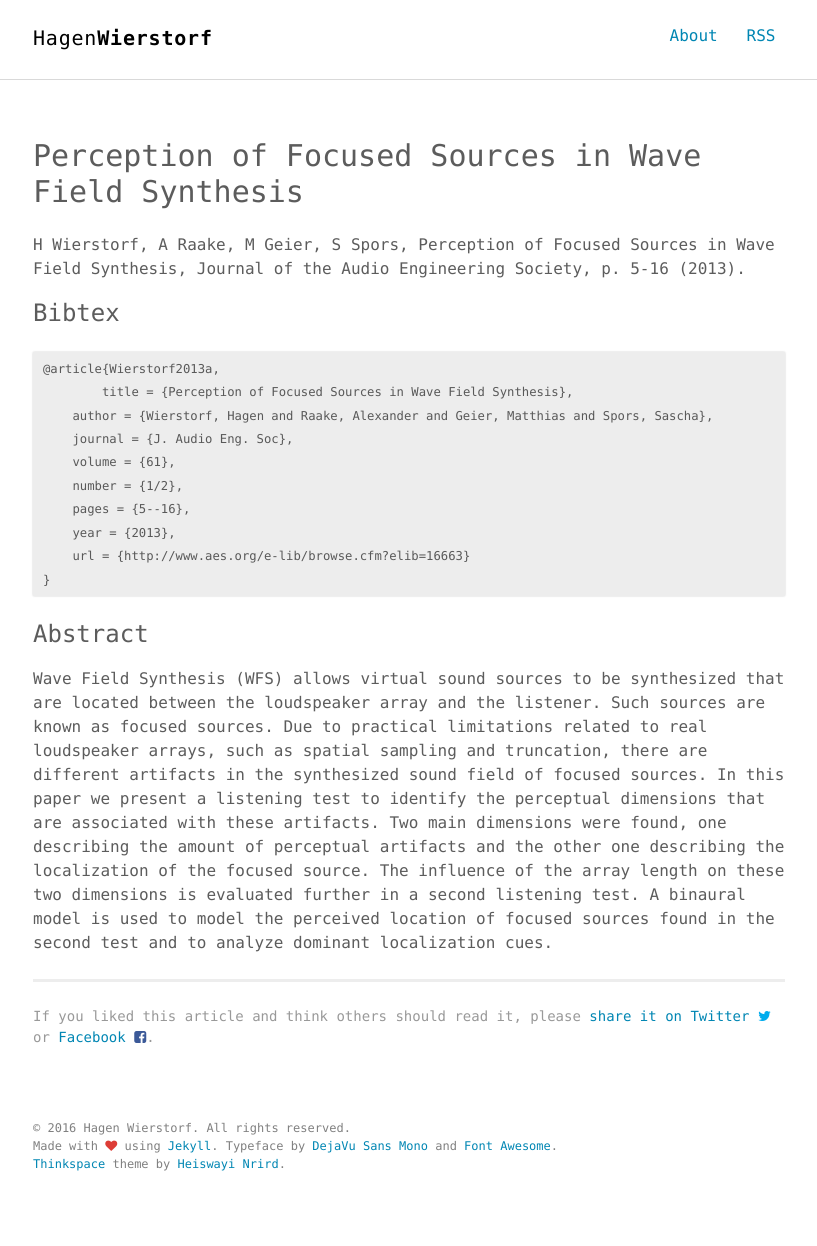
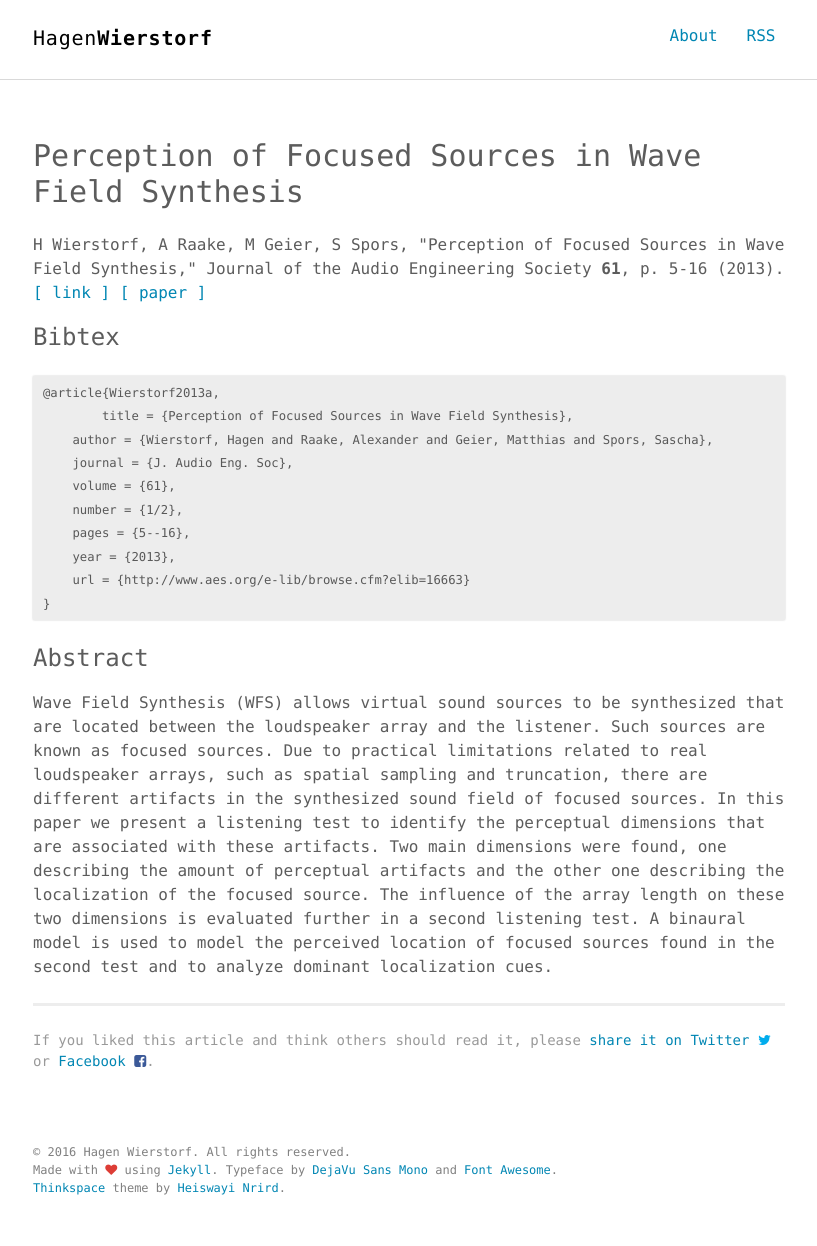
Before and after one commit to hagenw/hagenw.github.io, a Jekyll site: the page built from _posts/2013-01-01-perception-of-focused-sources-in-wave-field-synthesis.md, in a window 1280 px wide. Shown: the whole page, without its empty margins (231-1048 px from the left). Built offline with Jekyll 4.4.1, drawn with Linux system fonts in a browser that asks for light colours; before the commit the page ends 1222 px from its top, so only the background shows below that.

Commit message:
Finetune post style

```diff
--- a/_layouts/post.html
+++ b/_layouts/post.html
@@ -11,13 +11,16 @@ layout: default
   <div class="post-content" itemprop="articleBody">
     <p>
         {% if page.author %}{{ page.author }}, {% endif %}
-        {% if page.title %}{% if page.book %}<i>{% endif %}{{ page.title }}{% if
-            page.book %}</i>{% endif %}, {% endif %}
+        {% if page.title %}{% if page.book %}<i>{% else %}"{% endif %}{{ page.title }}{% if page.book %}</i>, {% else %}," {% endif %}{% endif %}
         {% if page.proceedings %}In <i>{{ page.proceedings }}</i>, {% endif %}
         {% if page.bookchapter %}In <i>{{ page.bookchapter }}</i>, {% if page.editor %}Ed. {{ page.editor }}, {% endif %}{% if page.editors %}Eds. {{ page.editors }}, {% endif %}{% endif %}
-        {% if page.journal %}{{ page.journal }}, {% endif %}
+        {% if page.journal %}{{ page.journal }}{% if page.volume %} <strong>{{ page.volume }}</strong>{% endif %}, {% endif %}
         {% if page.pages %}p. {{ page.pages }} {% endif %}
+        {% if page.papernumber %}Paper {{ page.papernumber }}{% endif %}
         {% if page.year %}({{ page.year }}).{% endif %}
+        {% if page.url %} <a href="{{ page.url }}">[ link ]</a> {% endif %}
+        {% if page.paper %} <a href="{{ site.url }}/{{ page.paper }}">[ paper ]</a> {% endif %}
+        {% if page.presentation %} <a href="{{ site.url }}/{{ page.presentation }}">[ presentation ]</a> {% endif %}
     </p>
     {{ content }}
     {% include post-share.html %}
```
